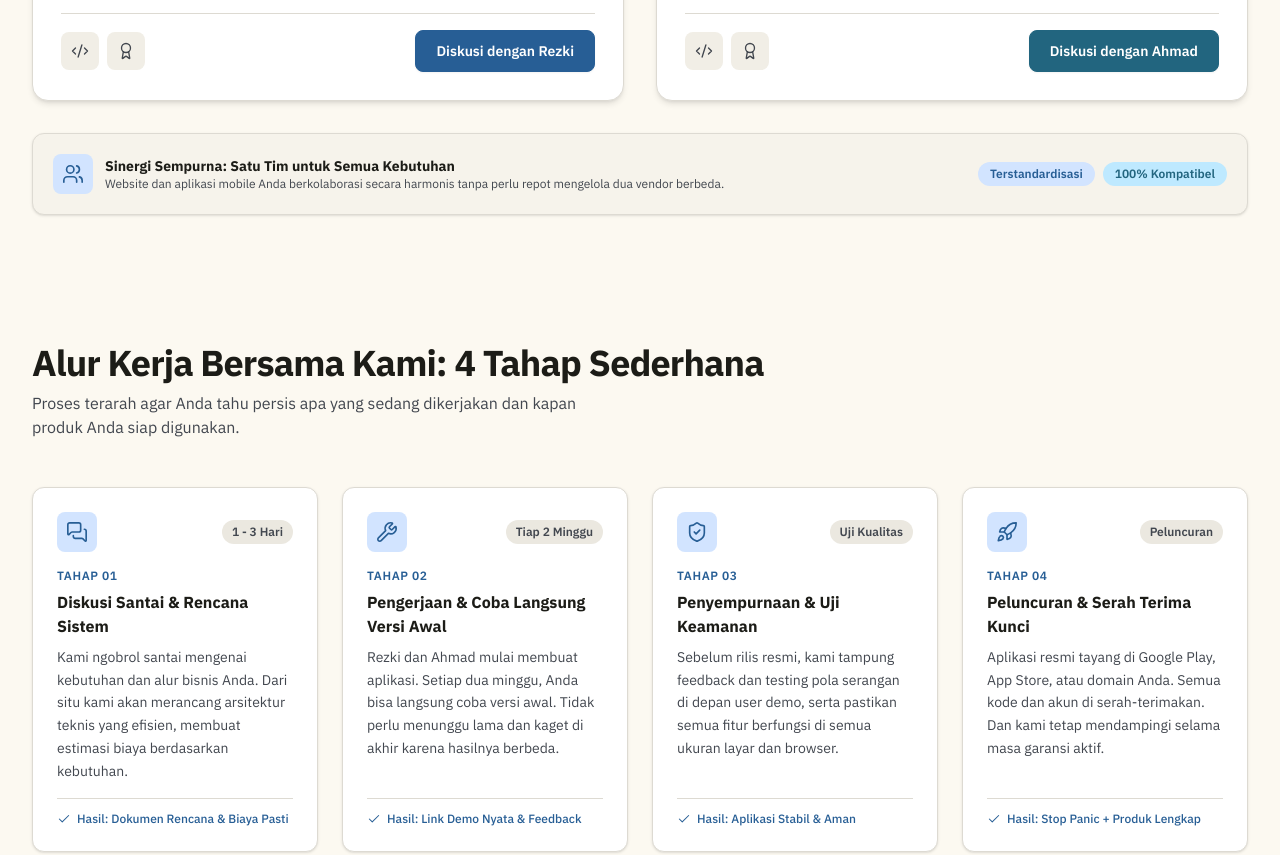
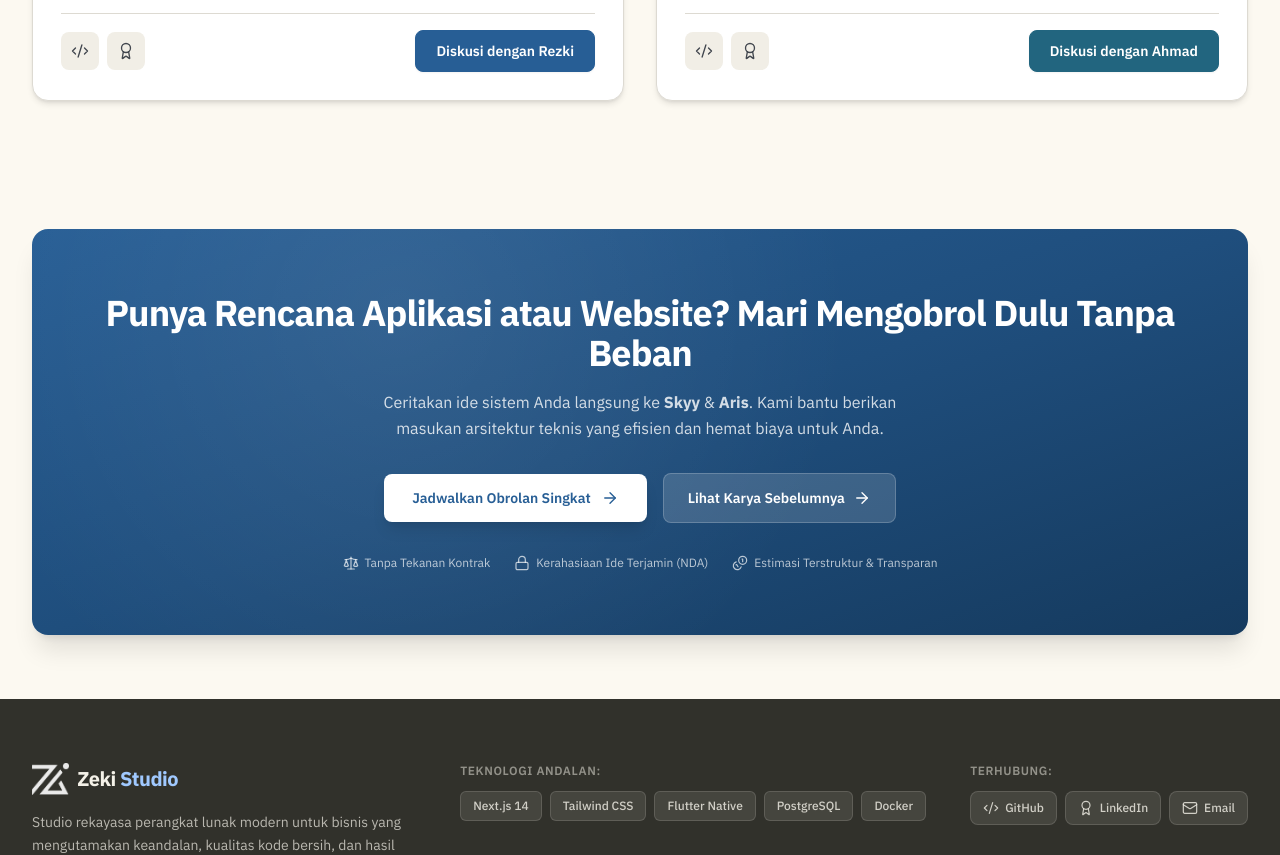
Before and after one commit to skynowayhome/our_porto, a Next.js app: page /tim in a window 1280 px wide. Shown: the part 1900-2755 px from the top of the page. Built offline with nearby package versions, Linux system fonts and the light colour scheme.

Commit message:
feat(portofolio,tim): pindahkan alur kerja ke halaman portofolio dan hapus banner sinergi

```diff
--- a/src/features/portofolio/PortfolioView.tsx
+++ b/src/features/portofolio/PortfolioView.tsx
@@ -2,6 +2,7 @@
 
 import { PortfolioHero } from "./components/PortfolioHero";
 import { ProjectSlider } from "./components/ProjectSlider";
+import { PortfolioWorkProcess } from "./components/PortfolioWorkProcess";
 import { PortfolioCta } from "./components/PortfolioCta";
 
 export function PortfolioView() {
@@ -12,6 +13,9 @@ export function PortfolioView() {
       {/* Project Slider Section */}
       <ProjectSlider />
 
+      {/* Alur Kerja / Work Process Section */}
+      <PortfolioWorkProcess />
+
       <PortfolioCta />
     </div>
   );
--- a/src/features/tim/components/TeamWorkProcess.tsx
+++ b/src/features/portofolio/components/PortfolioWorkProcess.tsx
@@ -2,7 +2,7 @@ import { FadeInView } from "@/components/ui/FadeInView";
 import { workProcess } from "@/data";
 import { IconCheck, IconCheckCircle, iconMap } from "@/components/ui/Icons";
 
-export function TeamWorkProcess() {
+export function PortfolioWorkProcess() {
   return (
     <section className="max-w-container mx-auto px-4 sm:px-6 md:px-8 py-12 sm:py-16">
       <FadeInView>
--- a/src/features/portofolio/index.ts
+++ b/src/features/portofolio/index.ts
@@ -3,4 +3,5 @@ export * from "./components/PortfolioHero";
 export * from "./components/ProjectSlider";
 export * from "./components/CaseStudyDetailCard";
 export * from "./components/PortfolioStability";
+export * from "./components/PortfolioWorkProcess";
 export * from "./components/PortfolioCta";
--- a/src/features/tim/TeamView.tsx
+++ b/src/features/tim/TeamView.tsx
@@ -3,7 +3,6 @@
 import { TeamHero } from "./components/TeamHero";
 import { TeamProfiles } from "./components/TeamProfiles";
 import { TeamCommitments } from "./components/TeamCommitments";
-import { TeamWorkProcess } from "./components/TeamWorkProcess";
 import { TeamCta } from "./components/TeamCta";
 
 export function TeamView() {
@@ -12,7 +11,6 @@ export function TeamView() {
       <TeamHero />
       <TeamProfiles />
       <TeamCommitments />
-      <TeamWorkProcess />
       <TeamCta />
     </div>
   );
--- a/src/features/tim/components/TeamProfiles.tsx
+++ b/src/features/tim/components/TeamProfiles.tsx
@@ -8,7 +8,6 @@ import {
   IconCheck,
   IconCode,
   IconBadge,
-  IconGroup,
 } from "@/components/ui/Icons";
 
 export function TeamProfiles() {
@@ -142,32 +141,6 @@ export function TeamProfiles() {
         })}
       </div>
 
-      {/* Synergy Tag */}
-      <FadeInView delay={0.3} scale={true}>
-        <div className="mt-6 sm:mt-8 rounded-xl bg-surface-container-low border border-surface-dim p-4 sm:p-5 flex flex-col md:flex-row items-start md:items-center justify-between gap-4 shadow-sm">
-          <div className="flex items-center gap-3">
-            <div className="w-10 h-10 rounded-lg bg-primary-fixed text-primary flex items-center justify-center shrink-0">
-              <IconGroup size={22} />
-            </div>
-            <div>
-              <div className="font-headline text-sm text-on-surface font-bold">
-                Sinergi Sempurna: Satu Tim untuk Semua Kebutuhan
-              </div>
-              <div className="text-xs text-on-surface-variant">
-                Website dan aplikasi mobile Anda berkolaborasi secara harmonis tanpa perlu repot mengelola dua vendor berbeda.
-              </div>
-            </div>
-          </div>
-          <div className="flex items-center gap-2 shrink-0 self-stretch sm:self-auto justify-end">
-            <span className="px-3 py-1 rounded-full bg-primary-fixed text-primary text-xs font-semibold">
-              Terstandardisasi
-            </span>
-            <span className="px-3 py-1 rounded-full bg-secondary-fixed text-secondary text-xs font-semibold">
-              100% Kompatibel
-            </span>
-          </div>
-        </div>
-      </FadeInView>
     </section>
   );
 }
--- a/src/features/tim/index.ts
+++ b/src/features/tim/index.ts
@@ -2,5 +2,4 @@ export * from "./TeamView";
 export * from "./components/TeamHero";
 export * from "./components/TeamProfiles";
 export * from "./components/TeamCommitments";
-export * from "./components/TeamWorkProcess";
 export * from "./components/TeamCta";
```
